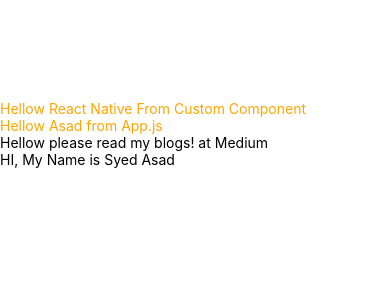
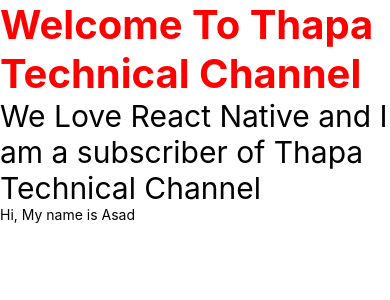
Before and after one commit to AsadHashmy/reactNativePractice, a React Native app: screen / in a window 390 px wide. Shown: the top 300 px of the page. Built offline with nearby package versions, Linux system fonts and the light colour scheme.

Commit message:
challenge 1 done

```diff
--- a/App.js
+++ b/App.js
@@ -9,10 +9,16 @@
   };
   return (
     <View>
-      <CustomComponent />
+      {/* <CustomComponent />
       <Text style={styles.textStyle}>Hellow {myVar} from App.js</Text>
       {myElement}
-      <Text>HI, {getFullName("Syed", "Asad")}</Text>
+      <Text>HI, {getFullName("Syed", "Asad")}</Text> */}
+      {/* Challenge 1 (35) */}
+      <Text style={styles.text1}>Welcome To Thapa Technical Channel</Text>
+      <Text style={styles.text2}>
+        We Love React Native and I am a subscriber of Thapa Technical Channel
+      </Text>
+      <Text>Hi, My name is {myVar}</Text>
     </View>
   );
 };
@@ -21,5 +27,13 @@
   textStyle: {
     color: "orange",
   },
+  text1: {
+    fontSize: 40,
+    fontWeight: "bold",
+    color: "red",
+  },
+  text2: {
+    fontSize: 30,
+  },
 });
 export default App;
```
